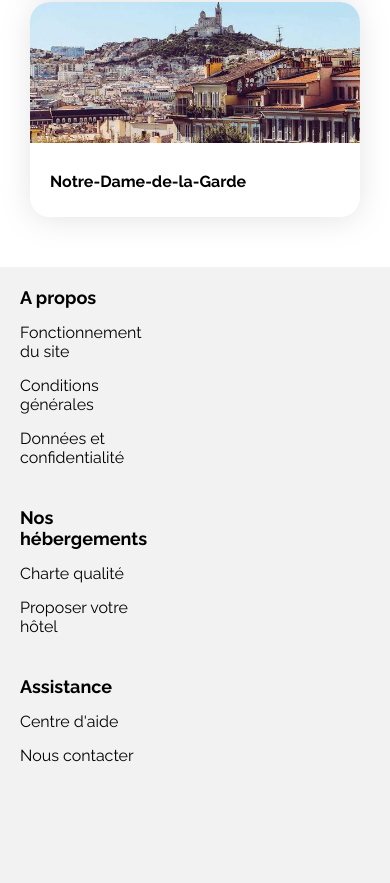
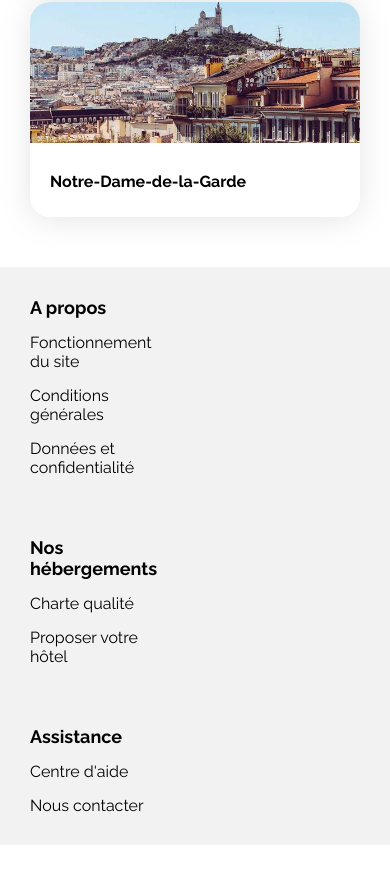
Before and after one commit to thmsrzk/OC-DW_P2_Booki, a plain HTML site: page index.html in a window 390 px wide. Shown: the part 3651-4534 px from the top of the page. After the commit the page ends 4496 px from the top, so only its background shows below. Drawn offline with Linux system fonts and the light colour scheme.

Commit message:
Mobile responsive : fixed footer padding

```diff
--- a/css/mobile.css
+++ b/css/mobile.css
@@ -143,8 +143,11 @@
 
     footer {
         flex-direction: column;
-        padding-bottom: 100px;
         width: 100%;
     }
 
+    .footerColumns{
+        padding: 30px;
+    }
+
 }
```
